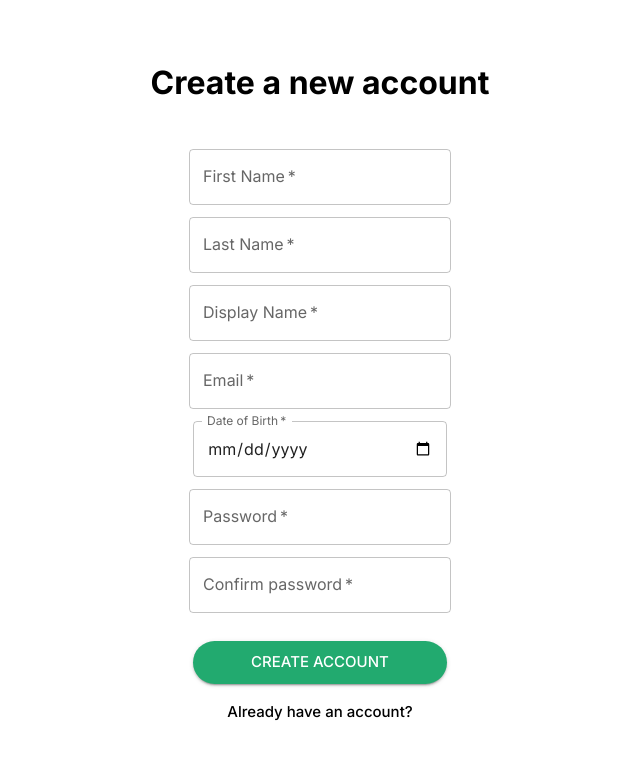
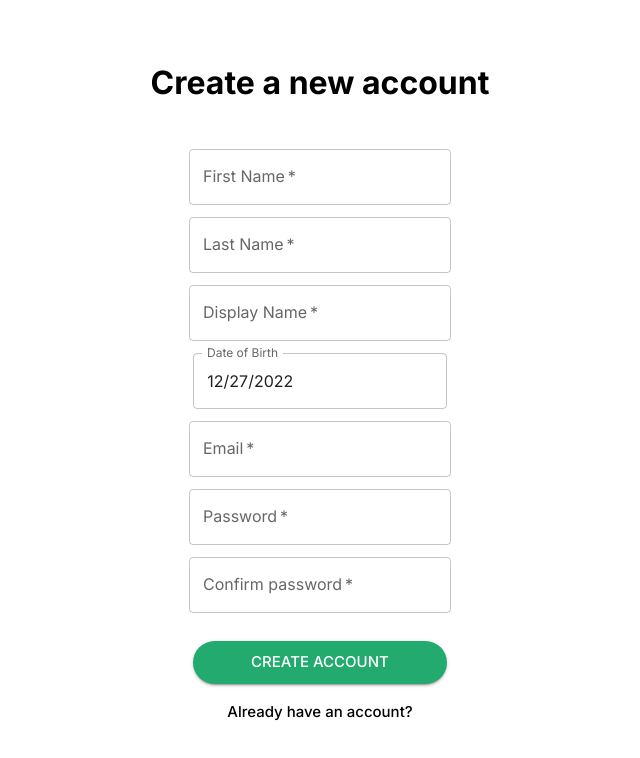
Before and after one commit to Project-Chirp/chirp-frontend, a React (Create React App) app: page /register in a window 1280 px wide. Shown: the top 758 px of the page, without its empty margins (320-960 px from the left). Built offline with nearby package versions, Linux system fonts and the light colour scheme.

Commit message:
Date Picker fixed!

```diff
--- a/package.json
+++ b/package.json
@@ -8,15 +8,17 @@
     "@material-ui/core": "^4.12.4",
     "@mui/icons-material": "^5.11.0",
     "@mui/material": "^5.11.2",
+    "@mui/x-date-pickers": "^5.0.13",
     "@testing-library/jest-dom": "^5.16.5",
     "@testing-library/react": "^13.4.0",
     "@testing-library/user-event": "^13.5.0",
-    "axios": "^1.2.2",
-    "latest": "^0.2.0",
     "@types/jest": "^27.5.2",
     "@types/node": "^16.18.11",
     "@types/react": "^18.0.26",
     "@types/react-dom": "^18.0.10",
+    "axios": "^1.2.2",
+    "dayjs": "^1.11.7",
+    "latest": "^0.2.0",
     "react": "^18.2.0",
     "react-dom": "^18.2.0",
     "react-hook-form": "^7.41.3",
--- a/src/pages/Register.tsx
+++ b/src/pages/Register.tsx
@@ -2,13 +2,15 @@ import React, { useEffect, useState } from "react";
 import "../styles/Register.css";
 import { Box, Button, Typography, TextField, Link } from "@mui/material/";
 import { Link as RouterLink } from "react-router-dom";
+import { DatePicker, LocalizationProvider } from "@mui/x-date-pickers/";
+import { AdapterDayjs } from "@mui/x-date-pickers/AdapterDayjs";
 
 const Register = () => {
   const [firstName, setFirstName] = useState("");
   const [lastName, setLastName] = useState("");
   const [displayName, setDisplayName] = useState("");
   const [email, setEmail] = useState("");
-  const [day, setDay] = useState(new Date());
+  const [dob, setDob] = useState<Date>(new Date());
   const [password, setPassword] = useState("");
   const [confirmPword, setConfirmPword] = useState("");
 
@@ -47,13 +49,15 @@ const Register = () => {
   }, [email]);
 
   const submitUser = async () => {
+    console.log(dob.toISOString());
+
     if (email && password && lastName && firstName) {
       const myData = {
         email: email,
         password_hash: password,
         last_name: lastName,
         first_name: firstName,
-        birth_date: day.toLocaleDateString(),
+        birth_date: dob.toISOString(),
       };
 
       console.log(myData);
@@ -212,6 +216,26 @@ const Register = () => {
           placeholder="Display Name"
           id="displayname"
         />
+        <LocalizationProvider dateAdapter={AdapterDayjs}>
+          <DatePicker
+            renderInput={(props) => (
+              <TextField
+                sx={{ width: 253.4 }}
+                margin="dense"
+                variant="outlined"
+                id="date"
+                placeholder="Date of Birth"
+                {...props}
+              />
+            )}
+            label="Date of Birth"
+            value={dob}
+            onChange={(newValue) => {
+              newValue && setDob(newValue);
+            }}
+            maxDate={new Date()}
+          />
+        </LocalizationProvider>
         <DisplayNameRules />
         <TextField
           label="Email"
@@ -228,19 +252,6 @@ const Register = () => {
           id="email"
         />
         <EmailRules />
-        <TextField
-          sx={{ width: 253.4 }}
-          label="Date of Birth"
-          required={true}
-          margin="dense"
-          value={day}
-          InputLabelProps={{ shrink: true }}
-          onChange={(date) => setDay(new Date(date.target.value))}
-          type={"date"}
-          variant="outlined"
-          placeholder="Date"
-          id="date"
-        />
         <TextField
           label="Password"
           required={true}
--- a/src/pages/Welcome.tsx
+++ b/src/pages/Welcome.tsx
@@ -1,13 +1,13 @@
 import { Button, Typography } from "@mui/material";
 import React from "react";
-import logo from "../logo192.png";
+// import logo from "../logo192.png";
 import { Link as RouterLink } from "react-router-dom";
 
 const Welcome = () => {
   return (
     <>
       <Typography>Welcome to Tweeter</Typography>
-      <img src={logo} alt="Logo" />
+      {/* <img src={logo} alt="Logo" /> */}
       <Button component={RouterLink} to="/login">
         Sign In
       </Button>
```
Also changed, not shown: 1 other file (tests, documents, lock files or other folders).
